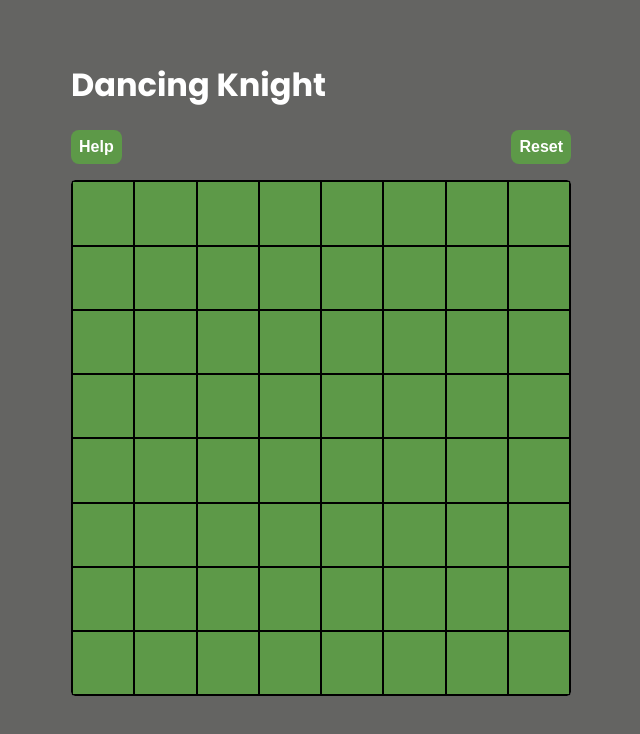
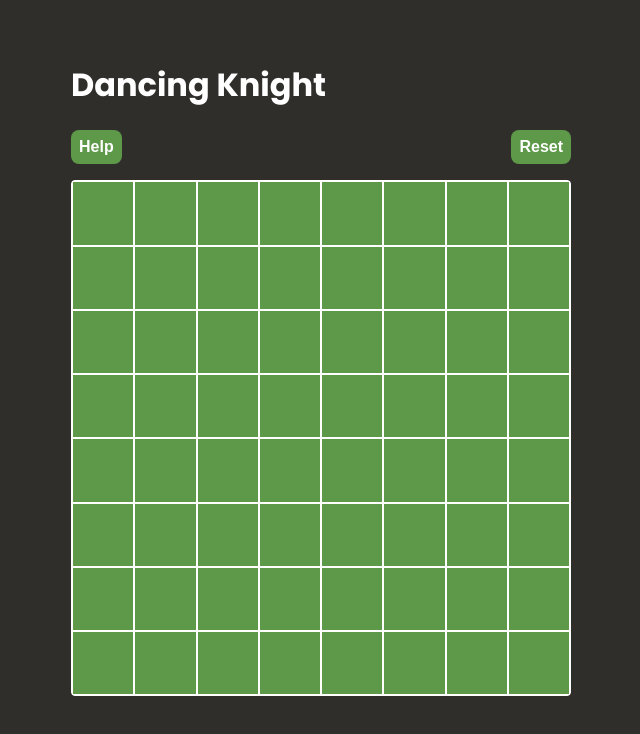
Before and after one commit to HubertSleszynski/Dancing-Knight, a React (Vite) app: page / in a window 1280 px wide. Shown: the top 734 px of the page, without its empty margins (319-959 px from the left). Built offline with nearby package versions, Linux system fonts and the light colour scheme.

Commit message:
changed colors and updated readme

```diff
--- a/src/style.css
+++ b/src/style.css
@@ -2,7 +2,7 @@
 
 body {
   font-family: "Poppins", sans-serif;
-  background-color: #646462;
+  background-color: #302e2b;
   color: white;
 }
 
@@ -39,7 +39,7 @@ body {
 
 .board {
   display: grid;
-  border: 1.5px black solid;
+  border: 1.5px white solid;
   border-radius: 0.25rem;
   background-color: white;
   grid-template-columns: repeat(8, 1fr);
@@ -48,7 +48,7 @@ body {
 .square {
   padding-top: 100%;
   margin: 0;
-  border: 1px solid black;
+  border: 1px solid white;
 }
 
 .visitable {
```
Also changed, not shown: src/assets/hrs-dancing-knight.netlify.app_.png (added), 1 other file (tests, documents, lock files or other folders).
